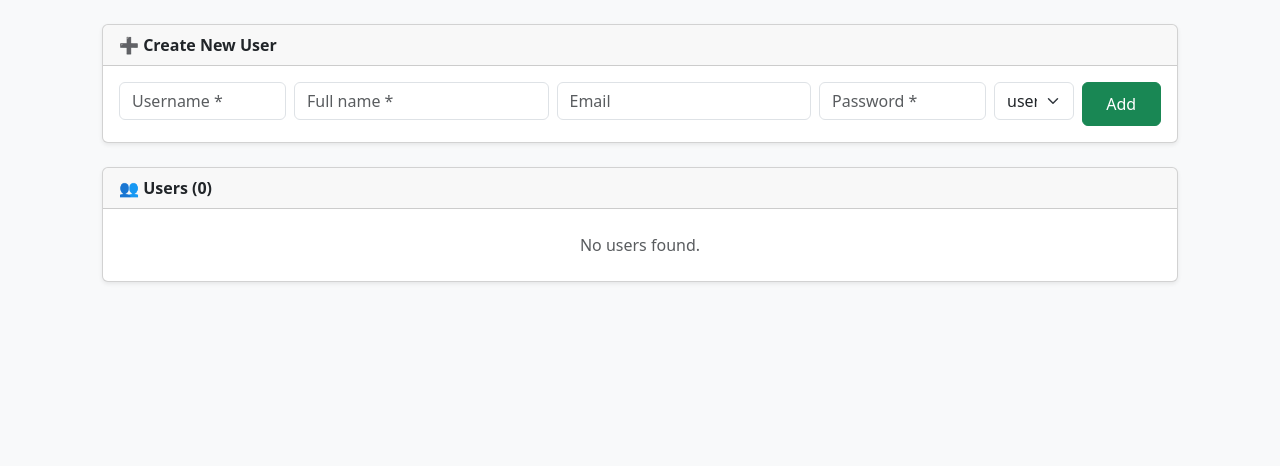
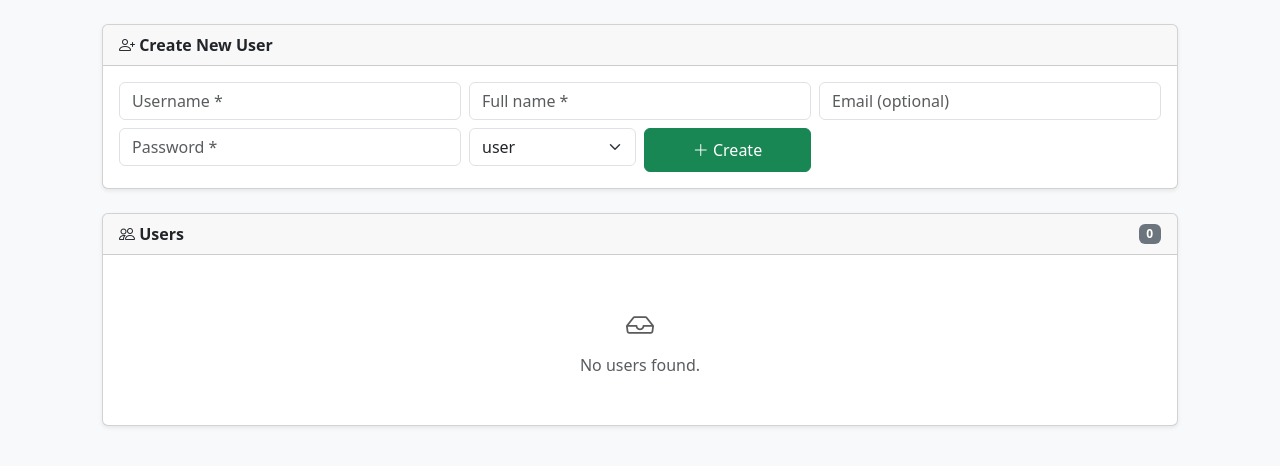
Before and after one commit to vman841/smartbins, a Flask app: template templates/admin.html in a window 1280 px wide. Shown: the part 57-523 px from the top of the page. Run offline with Flask 3, Linux system fonts and the light colour scheme; the template is opened without the code that fills it, so the values that code supplies are empty.

Commit message:
Enhance admin user creation and display UI

```diff
--- a/templates/admin.html
+++ b/templates/admin.html
@@ -1,57 +1,81 @@
 {% extends "base.html" %}
 {% set active_tab = "admin" %}
+
 {% block content %}
 
-<!-- Add user -->
+<!-- Create User -->
 <div class="card shadow-sm mb-4">
-  <div class="card-header fw-semibold">➕ Create New User</div>
+  <div class="card-header fw-semibold">
+    <i class="bi bi-person-plus"></i> Create New User
+  </div>
   <div class="card-body">
     <form method="POST" action="{{ url_for('add_user') }}" class="row g-2">
-      <div class="col-md-2">
+      <div class="col-12 col-sm-6 col-md-4">
         <input type="text" name="username" class="form-control"
-               placeholder="Username *" required>
+               placeholder="Username *" required autocomplete="off">
       </div>
-      <div class="col-md-3">
+      <div class="col-12 col-sm-6 col-md-4">
         <input type="text" name="name" class="form-control"
                placeholder="Full name *" required>
       </div>
-      <div class="col-md-3">
-        <input type="email" name="email" class="form-control" placeholder="Email">
+      <div class="col-12 col-sm-6 col-md-4">
+        <input type="email" name="email" class="form-control"
+               placeholder="Email (optional)">
       </div>
-      <div class="col-md-2">
+      <div class="col-12 col-sm-6 col-md-4">
         <input type="password" name="password" class="form-control"
-               placeholder="Password *" required>
+               placeholder="Password *" required autocomplete="new-password">
       </div>
-      <div class="col-md-1">
+      <div class="col-6 col-md-2">
         <select name="role" class="form-select">
           <option value="user">user</option>
           <option value="admin">admin</option>
         </select>
       </div>
-      <div class="col-md-1">
-        <button type="submit" class="btn btn-success w-100">Add</button>
+      <div class="col-6 col-md-2">
+        <button type="submit" class="btn btn-success w-100">
+          <i class="bi bi-plus-lg"></i> Create
+        </button>
       </div>
     </form>
   </div>
 </div>
 
-<!-- Users table -->
+<!-- Users Table -->
 <div class="card shadow-sm">
-  <div class="card-header fw-semibold">👥 Users ({{ users|length }})</div>
+  <div class="card-header fw-semibold d-flex justify-content-between align-items-center">
+    <span><i class="bi bi-people"></i> Users</span>
+    <span class="badge bg-secondary">{{ users|length }}</span>
+  </div>
   <div class="card-body p-0">
     {% if users %}
+    <div class="table-responsive">
       <table class="table table-hover align-middle mb-0">
         <thead>
-        <tr><th>Username</th><th>Name</th><th>Email</th><th>Role</th><th></th></tr>
+          <tr>
+            <th>Username</th>
+            <th>Name</th>
+            <th class="d-none d-md-table-cell">Email</th>
+            <th>Role</th>
+            <th></th>
+          </tr>
         </thead>
         <tbody>
           {% for u in users %}
           <tr>
-          <td class="fw-semibold">{{ u.username }}</td>
+            <td class="fw-semibold">
+              {{ u.username }}
+              <!-- Show email inline on mobile -->
+              <div class="d-md-none text-muted small">
+                {{ u.email }}
+              </div>
+            </td>
             <td>{{ u.name }}</td>
-          <td class="text-muted small">{{ u.email }}</td>
+            <td class="d-none d-md-table-cell text-muted small">
+              {{ u.email }}
+            </td>
             <td>
-            <span class="badge {% if u.role=='admin' %}bg-danger{% else %}bg-secondary{% endif %}">
+              <span class="badge {% if u.role == 'admin' %}bg-danger{% else %}bg-secondary{% endif %}">
                 {{ u.role }}
               </span>
             </td>
@@ -59,8 +83,8 @@
               {% if u.username != current_user.id %}
               <form method="POST"
                     action="{{ url_for('delete_user', username=u.username) }}"
-                  onsubmit="return confirm('Delete user {{ u.username }}?')">
-              <button class="btn btn-outline-danger btn-sm">
+                    onsubmit="return confirm('Delete user \'{{ u.username }}\'?')">
+                <button class="btn btn-outline-danger">
                   <i class="bi bi-trash"></i>
                 </button>
               </form>
@@ -72,9 +96,14 @@
           {% endfor %}
         </tbody>
       </table>
+    </div>
     {% else %}
-    <p class="text-muted text-center py-4 mb-0">No users found.</p>
+    <p class="text-muted text-center py-5 mb-0">
+      <i class="bi bi-inbox fs-3 d-block mb-2"></i>
+      No users found.
+    </p>
     {% endif %}
   </div>
 </div>
+
 {% endblock %}
```
Lines whose indentation alone changed are shown as unchanged.
